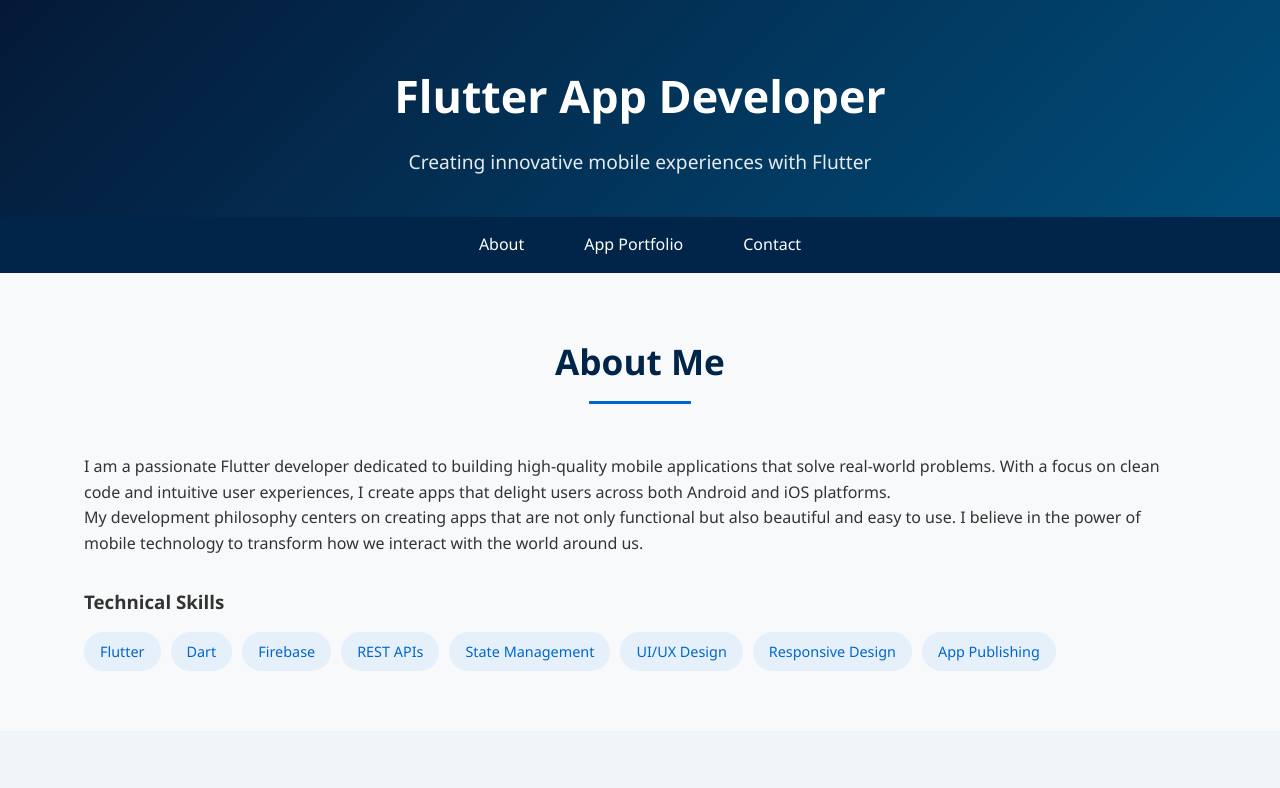
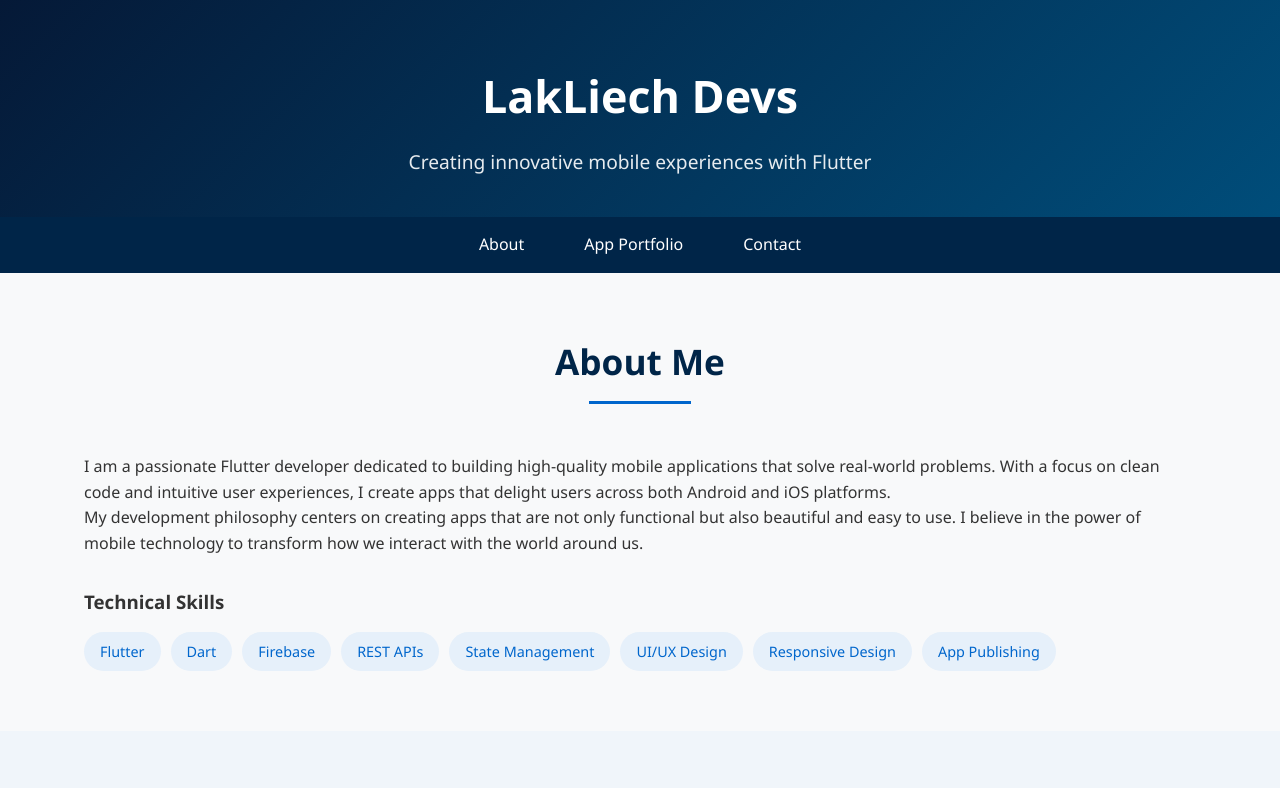
Before and after one commit to lakliech-devs/developer_website, a plain HTML site: page index.html in a window 1280 px wide. Shown: the top 788 px of the page. Drawn offline with Linux system fonts and the light colour scheme.

Commit message:
Update index.html

```diff
--- a/index.html
+++ b/index.html
@@ -3,7 +3,7 @@
 <head>
     <meta charset="UTF-8">
     <meta name="viewport" content="width=device-width, initial-scale=1.0">
-    <title>Flutter Developer Portfolio</title>
+    <title>LakLiech Devs</title>
     <style>
         /* Reset and Base Styles */
         * {
@@ -346,7 +346,7 @@
     <!-- Header -->
     <header>
         <div class="container header-content">
-            <h1>Flutter App Developer</h1>
+            <h1>LakLiech Devs</h1>
             <p>Creating innovative mobile experiences with Flutter</p>
         </div>
     </header>
```
